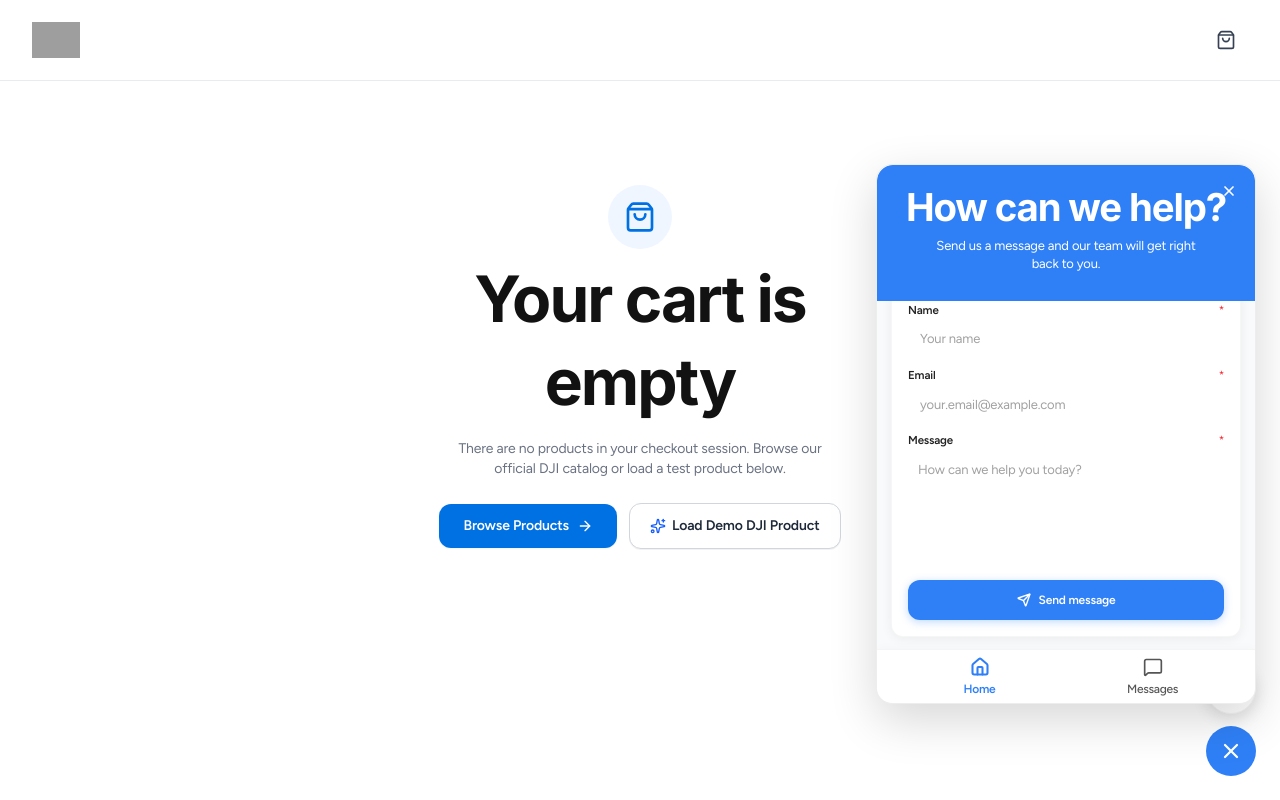
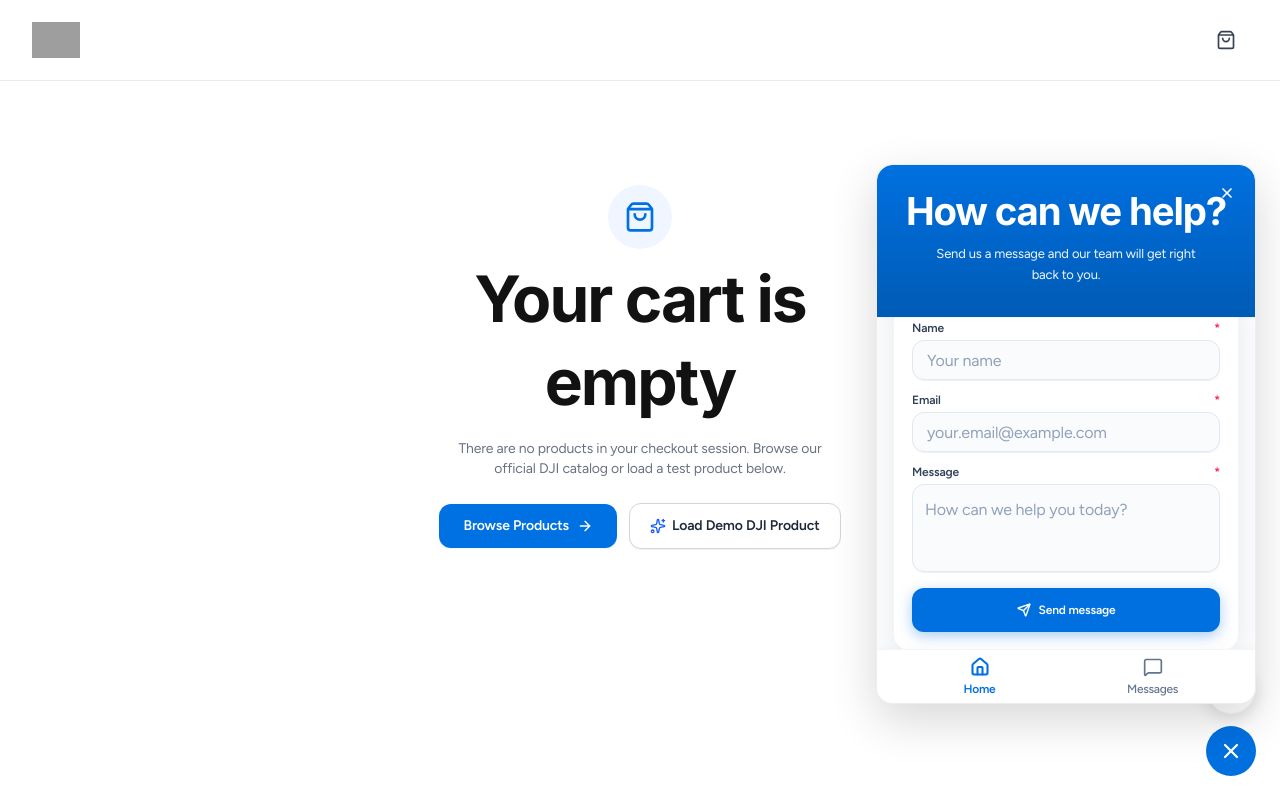
Before and after one commit to saidulislamshehab/DJI-Website, a Next.js app in the folder frontend/: page /checkout in a window 1280 px wide. Both pictures are taken after a click on the button 1231 px from the left and 751 px from the top of the page. Built offline with nearby package versions, Linux system fonts and the light colour scheme; no server answers; grey boxes are pictures that could not be loaded.

Commit message:
fix(ui): restore visible input borders and polish customer support chat modal

```diff
--- a/frontend/src/app/globals.css
+++ b/frontend/src/app/globals.css
@@ -117,22 +117,18 @@ body {
   overflow-x: clip;
 }
 
-/* Universal input reset to eliminate browser user-agent 2px inset borders, outlines & square boxes */
+/* Normalize browser inputs without stripping utility borders or focus rings */
 input,
 textarea,
 select {
-  border: 0;
-  outline: none;
+  font-family: inherit;
+  font-size: inherit;
 }
 
-input:focus,
 input:focus-visible,
-textarea:focus,
 textarea:focus-visible,
-select:focus,
 select:focus-visible {
   outline: none;
-  box-shadow: none;
 }
 
 @supports not (overflow-x: clip) {
--- a/frontend/src/components/support/ContactSupportForm.tsx
+++ b/frontend/src/components/support/ContactSupportForm.tsx
@@ -87,13 +87,13 @@ export const ContactSupportForm: React.FC<ContactSupportFormProps> = ({
       style={{ scrollbarWidth: "none", msOverflowStyle: "none" }}
     >
       {/* 1. Bright Blue Header with Rounded Top Corners */}
-      <div className="bg-[#2F80F7] px-5 pt-4 pb-7 text-white relative select-none shrink-0 rounded-t-2xl">
+      <div className="bg-gradient-to-b from-[#0070e0] to-[#005bb5] px-6 pt-5 pb-8 text-white relative select-none shrink-0 rounded-t-2xl shadow-xs">
         {/* Small Close Button in Upper-Right Corner */}
         <button
           type="button"
           onClick={onClose}
           aria-label="Close support chat"
-          className="w-7 h-7 rounded-full flex items-center justify-center text-white/90 hover:text-white hover:bg-white/20 transition-colors absolute top-3 right-3 focus:outline-none focus:ring-1 focus:ring-white/40 cursor-pointer"
+          className="w-7 h-7 rounded-full flex items-center justify-center text-white/90 hover:text-white hover:bg-white/20 transition-colors absolute top-3.5 right-3.5 focus:outline-none focus:ring-1 focus:ring-white/40 cursor-pointer"
         >
           <X className="w-4 h-4 stroke-[2.5]" style={{ color: "#ffffff" }} />
         </button>
@@ -101,13 +101,13 @@ export const ContactSupportForm: React.FC<ContactSupportFormProps> = ({
         {/* Centered, Two-Line Introductory Message */}
         <div className="text-center pt-0.5">
           <h2
-            className="text-[18px] sm:text-[19px] font-bold tracking-tight text-white !text-white leading-tight text-center whitespace-nowrap"
+            className="text-[20px] font-bold tracking-tight text-white leading-tight text-center"
             style={{ color: "#ffffff" }}
           >
             How can we help?
           </h2>
           <p
-            className="text-white/95 !text-white text-[12.5px] sm:text-[13px] mt-1 text-center font-normal leading-snug max-w-[280px] mx-auto"
+            className="text-white/95 text-[13px] mt-1.5 text-center font-normal leading-relaxed max-w-[280px] mx-auto"
             style={{ color: "rgba(255, 255, 255, 0.95)" }}
           >
             Send us a message and our team will get right back to you.
@@ -116,18 +116,18 @@ export const ContactSupportForm: React.FC<ContactSupportFormProps> = ({
       </div>
 
       {/* 2. White Inner Form Card */}
-      <div className="px-3.5 -mt-4 pb-3 flex-1 flex flex-col">
-        <div className="bg-white rounded-xl p-4 shadow-[0_2px_12px_rgba(0,0,0,0.06)] border border-neutral-100/90 flex-1 flex flex-col justify-between">
+      <div className="px-4 -mt-4 pb-4 flex-1 flex flex-col">
+        <div className="bg-white rounded-2xl p-4 sm:p-4.5 shadow-[0_4px_20px_rgba(0,0,0,0.06)] border border-slate-100 flex-1 flex flex-col justify-between">
           {submittedTicket ? (
             /* Submission Success State */
             <div className="py-5 flex flex-col items-center text-center animate-in fade-in duration-200">
-              <div className="w-11 h-11 rounded-full bg-emerald-50 text-emerald-600 flex items-center justify-center mb-2.5">
+              <div className="w-12 h-12 rounded-full bg-emerald-50 text-emerald-600 flex items-center justify-center mb-3">
                 <CheckCircle2 className="w-6 h-6 stroke-[2.2]" />
               </div>
-              <h3 className="text-sm font-bold text-[#222222]">Message Received!</h3>
-              <p className="text-xs text-[#555555] mt-1 leading-relaxed max-w-[250px]">
+              <h3 className="text-sm font-bold text-slate-900">Message Received!</h3>
+              <p className="text-xs text-slate-500 mt-1 leading-relaxed max-w-[250px]">
                 Your support ticket{" "}
-                <span className="font-semibold text-[#2F80F7]">
+                <span className="font-semibold text-[#0070e0]">
                   #{submittedTicket.ticketNumber}
                 </span>{" "}
                 has been logged. We will respond to your email and in your Messages tab.
@@ -137,7 +137,7 @@ export const ContactSupportForm: React.FC<ContactSupportFormProps> = ({
                 <button
                   type="button"
                   onClick={onGoToMessages}
-                  className="w-full h-9 rounded-lg bg-[#2F80F7] hover:bg-[#256cd1] text-white text-xs font-semibold flex items-center justify-center transition-colors shadow-sm cursor-pointer"
+                  className="w-full h-10 rounded-xl bg-[#0070e0] hover:bg-[#005bb5] text-white text-xs font-semibold flex items-center justify-center transition-colors shadow-sm cursor-pointer"
                   style={{ color: "#ffffff" }}
                 >
                   View in Messages
@@ -145,7 +145,7 @@ export const ContactSupportForm: React.FC<ContactSupportFormProps> = ({
                 <button
                   type="button"
                   onClick={() => setSubmittedTicket(null)}
-                  className="w-full h-9 rounded-lg border border-neutral-200 hover:bg-neutral-50 text-[#222222] text-xs font-medium flex items-center justify-center transition-colors cursor-pointer"
+                  className="w-full h-10 rounded-xl border border-slate-200 hover:bg-slate-50 text-slate-700 text-xs font-medium flex items-center justify-center transition-colors cursor-pointer"
                 >
                   Send another message
                 </button>
@@ -153,23 +153,23 @@ export const ContactSupportForm: React.FC<ContactSupportFormProps> = ({
             </div>
           ) : (
             /* Active Form */
-            <form onSubmit={handleSubmit} noValidate className="flex flex-col gap-2.5 flex-1">
+            <form onSubmit={handleSubmit} noValidate className="flex flex-col gap-3 flex-1">
               {/* API Error Notification */}
               {apiError && (
-                <div className="p-2 rounded-lg bg-red-50 border border-red-200 text-red-700 text-xs flex items-start gap-1.5">
-                  <AlertCircle className="w-4 h-4 shrink-0 text-red-500 mt-0.5" />
+                <div className="p-2.5 rounded-xl bg-rose-50 border border-rose-200 text-rose-700 text-xs flex items-start gap-2">
+                  <AlertCircle className="w-4 h-4 shrink-0 text-rose-500 mt-0.5" />
                   <span>{apiError}</span>
                 </div>
               )}
 
               {/* Name Input */}
-              <div className="flex flex-col gap-0.5">
+              <div className="flex flex-col gap-1">
                 <label
                   htmlFor="support-form-name"
-                  className="text-[11.5px] font-semibold text-[#222222] flex items-center justify-between"
+                  className="text-xs font-semibold text-slate-700 flex items-center justify-between select-none"
                 >
                   <span>Name</span>
-                  <span className="text-red-500 font-normal">*</span>
+                  <span className="text-rose-500 font-bold">*</span>
                 </label>
                 <input
                   id="support-form-name"
@@ -181,25 +181,26 @@ export const ContactSupportForm: React.FC<ContactSupportFormProps> = ({
                   }}
                   disabled={isSubmitting}
                   placeholder="Your name"
-                  className={`w-full h-9 px-3 rounded-lg border text-xs sm:text-[13px] text-[#222222] placeholder:text-neutral-400 bg-white transition-colors focus:outline-none ${
+                  className={`w-full h-10 px-3.5 rounded-xl border text-[13px] text-slate-800 placeholder:text-slate-400 bg-slate-50/70 hover:bg-slate-50 focus:bg-white transition-all shadow-2xs focus:outline-none ${
                     errors.name
-                      ? "border-red-400 focus:border-red-500 ring-1 ring-red-400"
-                      : "border-neutral-200 focus:border-[#2F80F7] focus:ring-1 focus:ring-[#2F80F7]"
+                      ? "border-rose-400 focus:border-rose-500 ring-2 ring-rose-100"
+                      : "border-slate-200 hover:border-slate-300 focus:border-[#0070e0] focus:ring-2 focus:ring-[#0070e0]/15"
                   }`}
+                  style={{ border: errors.name ? "1.5px solid #fb7185" : "1.5px solid #e2e8f0" }}
                 />
                 {errors.name && (
-                  <span className="text-[10.5px] text-red-600 font-medium">{errors.name}</span>
+                  <span className="text-[11px] text-rose-600 font-medium">{errors.name}</span>
                 )}
               </div>
 
               {/* Email Input */}
-              <div className="flex flex-col gap-0.5">
+              <div className="flex flex-col gap-1">
                 <label
                   htmlFor="support-form-email"
-                  className="text-[11.5px] font-semibold text-[#222222] flex items-center justify-between"
+                  className="text-xs font-semibold text-slate-700 flex items-center justify-between select-none"
                 >
                   <span>Email</span>
-                  <span className="text-red-500 font-normal">*</span>
+                  <span className="text-rose-500 font-bold">*</span>
                 </label>
                 <input
                   id="support-form-email"
@@ -211,25 +212,26 @@ export const ContactSupportForm: React.FC<ContactSupportFormProps> = ({
                   }}
                   disabled={isSubmitting}
                   placeholder="your.email@example.com"
-                  className={`w-full h-9 px-3 rounded-lg border text-xs sm:text-[13px] text-[#222222] placeholder:text-neutral-400 bg-white transition-colors focus:outline-none ${
+                  className={`w-full h-10 px-3.5 rounded-xl border text-[13px] text-slate-800 placeholder:text-slate-400 bg-slate-50/70 hover:bg-slate-50 focus:bg-white transition-all shadow-2xs focus:outline-none ${
                     errors.email
-                      ? "border-red-400 focus:border-red-500 ring-1 ring-red-400"
-                      : "border-neutral-200 focus:border-[#2F80F7] focus:ring-1 focus:ring-[#2F80F7]"
+                      ? "border-rose-400 focus:border-rose-500 ring-2 ring-rose-100"
+                      : "border-slate-200 hover:border-slate-300 focus:border-[#0070e0] focus:ring-2 focus:ring-[#0070e0]/15"
                   }`}
+                  style={{ border: errors.email ? "1.5px solid #fb7185" : "1.5px solid #e2e8f0" }}
                 />
                 {errors.email && (
-                  <span className="text-[10.5px] text-red-600 font-medium">{errors.email}</span>
+                  <span className="text-[11px] text-rose-600 font-medium">{errors.email}</span>
                 )}
               </div>
 
               {/* Message Textarea */}
-              <div className="flex flex-col gap-0.5 flex-1">
+              <div className="flex flex-col gap-1 flex-1">
                 <label
                   htmlFor="support-form-message"
-                  className="text-[11.5px] font-semibold text-[#222222] flex items-center justify-between"
+                  className="text-xs font-semibold text-slate-700 flex items-center justify-between select-none"
                 >
                   <span>Message</span>
-                  <span className="text-red-500 font-normal">*</span>
+                  <span className="text-rose-500 font-bold">*</span>
                 </label>
                 <textarea
                   id="support-form-message"
@@ -241,14 +243,15 @@ export const ContactSupportForm: React.FC<ContactSupportFormProps> = ({
                   }}
                   disabled={isSubmitting}
                   placeholder="How can we help you today?"
-                  className={`w-full h-20 p-2.5 rounded-lg border text-xs sm:text-[13px] text-[#222222] placeholder:text-neutral-400 bg-white transition-colors focus:outline-none resize-none ${
+                  className={`w-full h-22 p-3 rounded-xl border text-[13px] text-slate-800 placeholder:text-slate-400 bg-slate-50/70 hover:bg-slate-50 focus:bg-white transition-all shadow-2xs focus:outline-none resize-none leading-relaxed ${
                     errors.message
-                      ? "border-red-400 focus:border-red-500 ring-1 ring-red-400"
-                      : "border-neutral-200 focus:border-[#2F80F7] focus:ring-1 focus:ring-[#2F80F7]"
+                      ? "border-rose-400 focus:border-rose-500 ring-2 ring-rose-100"
+                      : "border-slate-200 hover:border-slate-300 focus:border-[#0070e0] focus:ring-2 focus:ring-[#0070e0]/15"
                   }`}
+                  style={{ border: errors.message ? "1.5px solid #fb7185" : "1.5px solid #e2e8f0" }}
                 />
                 {errors.message && (
-                  <span className="text-[10.5px] text-red-600 font-medium">{errors.message}</span>
+                  <span className="text-[11px] text-rose-600 font-medium">{errors.message}</span>
                 )}
               </div>
 
@@ -256,7 +259,7 @@ export const ContactSupportForm: React.FC<ContactSupportFormProps> = ({
               <button
                 type="submit"
                 disabled={isSubmitting}
-                className="w-full h-10 mt-1 rounded-lg bg-[#2F80F7] hover:bg-[#206de3] active:scale-[0.99] text-white font-semibold text-xs flex items-center justify-center gap-2 shadow-[0_2px_8px_rgba(47,128,247,0.3)] transition-all disabled:opacity-60 disabled:cursor-not-allowed cursor-pointer focus:outline-none focus:ring-2 focus:ring-[#2F80F7]/40"
+                className="w-full h-11 mt-1 rounded-xl bg-[#0070e0] hover:bg-[#005bb5] active:scale-[0.99] text-white font-semibold text-xs flex items-center justify-center gap-2 shadow-[0_4px_14px_rgba(0,112,224,0.35)] hover:shadow-[0_6px_18px_rgba(0,112,224,0.45)] transition-all disabled:opacity-60 disabled:cursor-not-allowed cursor-pointer focus:outline-none focus:ring-2 focus:ring-[#0070e0]/40"
               >
                 {isSubmitting ? (
                   <>
--- a/frontend/src/components/support/FloatingLauncher.tsx
+++ b/frontend/src/components/support/FloatingLauncher.tsx
@@ -65,7 +65,7 @@ export const FloatingLauncher: React.FC<FloatingLauncherProps> = ({
         aria-label={isOpen ? "Close customer support" : "Open customer support chat"}
         aria-expanded={isOpen}
         title={isOpen ? "Close chat" : "Chat with D1 Support"}
-        className="w-[50px] h-[50px] rounded-full bg-[#2F80F7] text-white shadow-[0_6px_22px_rgba(47,128,247,0.38)] flex items-center justify-center transition-all duration-200 hover:scale-105 active:scale-95 hover:bg-[#256cd1] hover:shadow-[0_8px_26px_rgba(47,128,247,0.48)] focus:outline-none focus-visible:ring-2 focus-visible:ring-offset-2 focus-visible:ring-[#2F80F7] cursor-pointer relative"
+        className="w-[50px] h-[50px] rounded-full bg-[#0070e0] text-white shadow-[0_6px_22px_rgba(0,112,224,0.38)] flex items-center justify-center transition-all duration-200 hover:scale-105 active:scale-95 hover:bg-[#005bb5] hover:shadow-[0_8px_26px_rgba(0,112,224,0.48)] focus:outline-none focus-visible:ring-2 focus-visible:ring-offset-2 focus-visible:ring-[#0070e0] cursor-pointer relative"
       >
         {isOpen ? (
           <X className="w-6 h-6 stroke-[2.25] text-white transition-transform duration-200" />
--- a/frontend/src/components/support/SupportWidgetNavigation.tsx
+++ b/frontend/src/components/support/SupportWidgetNavigation.tsx
@@ -28,7 +28,7 @@ export const SupportWidgetNavigation: React.FC<SupportWidgetNavigationProps> = (
         aria-label="Support Home"
         aria-selected={activeTab === "home"}
         className={`flex-1 flex flex-col items-center justify-center py-1 transition-colors duration-150 focus:outline-none rounded-lg group ${
-          activeTab === "home" ? "text-[#2F80F7]" : "text-[#555555] hover:text-[#222222]"
+          activeTab === "home" ? "text-[#0070e0]" : "text-slate-500 hover:text-slate-800"
         }`}
       >
         <Home
@@ -52,7 +52,7 @@ export const SupportWidgetNavigation: React.FC<SupportWidgetNavigationProps> = (
         aria-label="Support Messages"
         aria-selected={activeTab === "messages"}
         className={`flex-1 flex flex-col items-center justify-center py-1 transition-colors duration-150 focus:outline-none rounded-lg group relative ${
-          activeTab === "messages" ? "text-[#2F80F7]" : "text-[#555555] hover:text-[#222222]"
+          activeTab === "messages" ? "text-[#0070e0]" : "text-slate-500 hover:text-slate-800"
         }`}
       >
         <div className="relative">
@@ -62,7 +62,7 @@ export const SupportWidgetNavigation: React.FC<SupportWidgetNavigationProps> = (
             }`}
           />
           {unreadCount > 0 && (
-            <span className="absolute -top-1 -right-2 min-w-[16px] h-4 px-1 rounded-full bg-[#2F80F7] text-white text-[10px] font-bold flex items-center justify-center border border-white">
+            <span className="absolute -top-1 -right-2 min-w-[16px] h-4 px-1 rounded-full bg-[#0070e0] text-white text-[10px] font-bold flex items-center justify-center border border-white">
               {unreadCount}
             </span>
           )}
```
Also changed, not shown: frontend/src/components/support/SupportMessagesView.tsx (+13 -12 lines).
